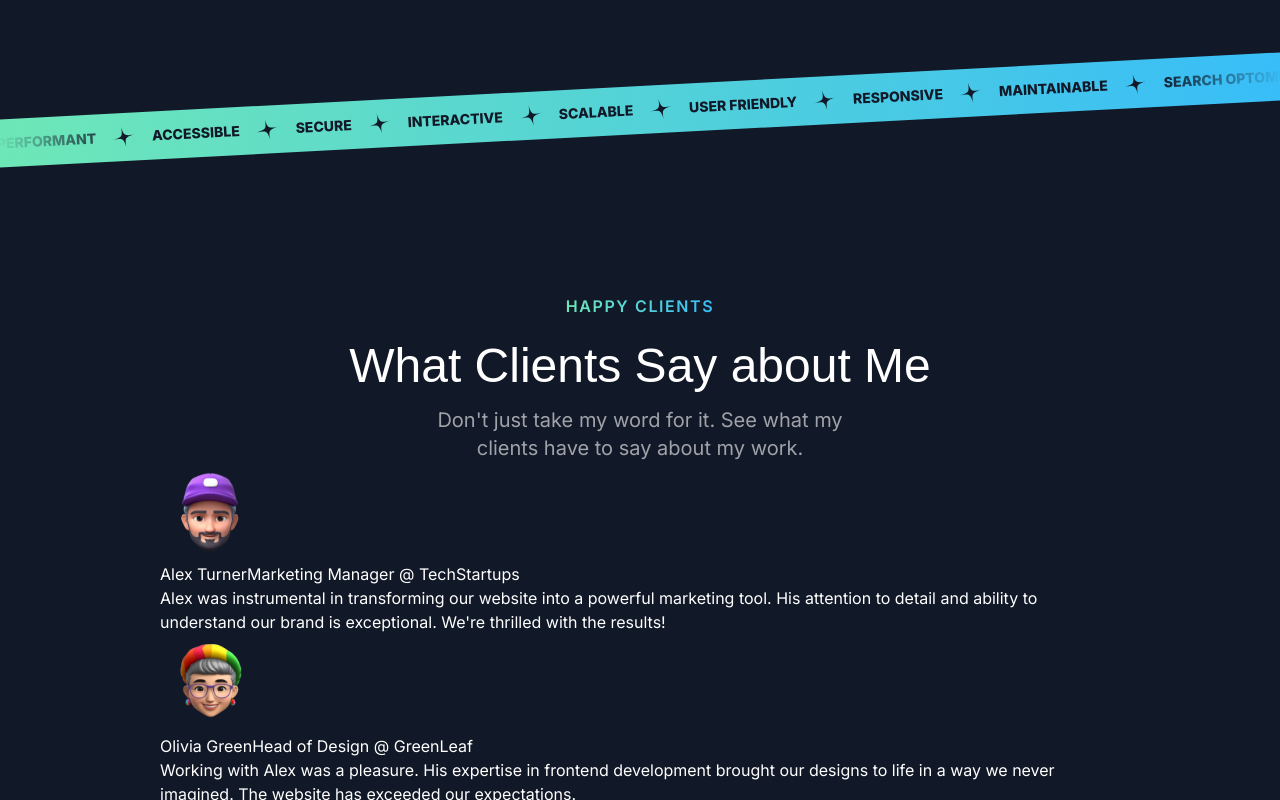
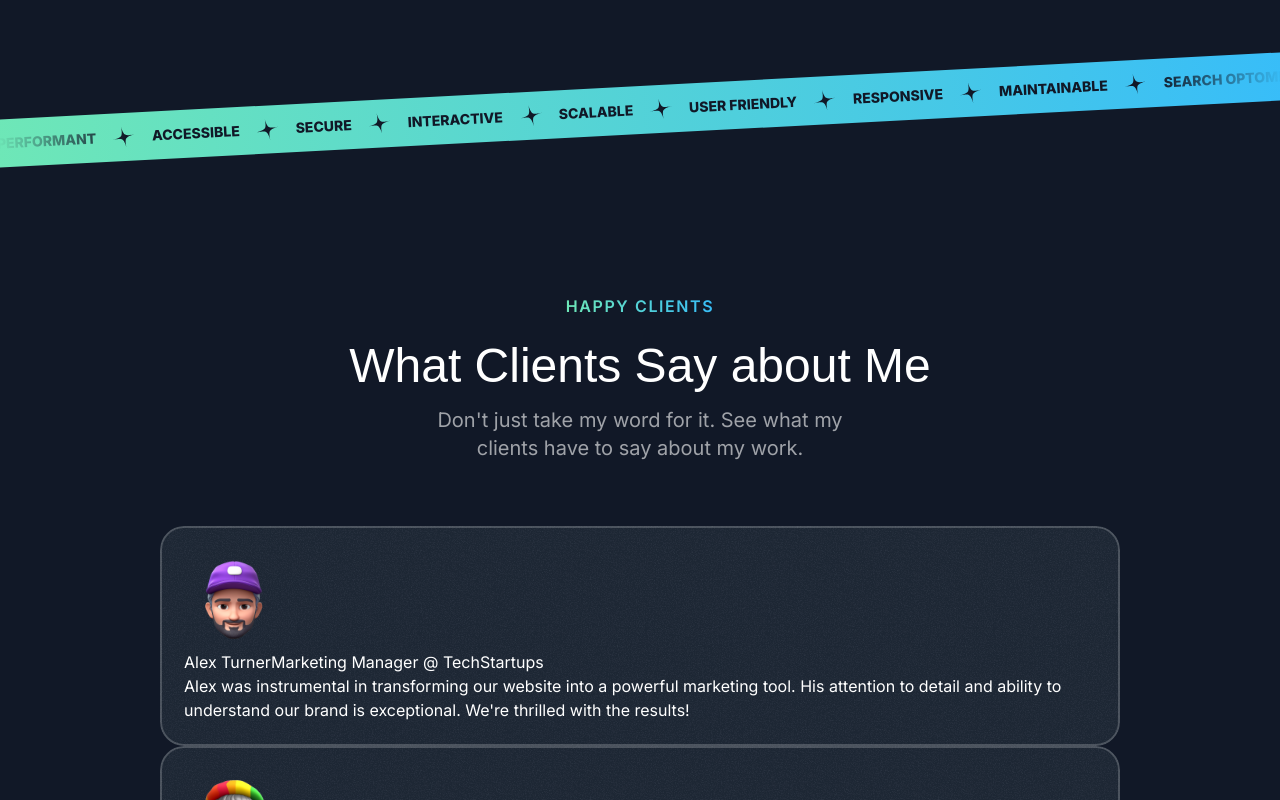
Before and after one commit to d-zucho/portfolio-frontendtube, a Next.js app: page / in a window 1280 px wide. Shown: the part 2966-3766 px from the top of the page. Built offline with nearby package versions, Linux system fonts and the light colour scheme; a web font is replaced by a local one.

Commit message:
use  semantic html

```diff
--- /dev/null
+++ b/src/components/Card.tsx
@@ -0,0 +1,24 @@
+import grainImage from '@/assets/images/grain.jpg'
+import { twMerge } from 'tailwind-merge'
+
+interface CardProps {
+  className?: string
+  children: React.ReactNode
+}
+
+export const Card = ({ className, children }: CardProps) => (
+  <article
+    className={twMerge(
+      'bg-gray-800 rounded-3xl relative z-0 after:z-10 overflow-hidden after:content-[""] after:absolute after:inset-0 after:outline after:outline-2 after:-outline-offset-2 after:rounded-3xl after:outline-white/20 p-6  after:pointer-events-none',
+      className
+    )}
+  >
+    <div
+      className='absolute inset-0 -z-10 opacity-5 pointer-events-none'
+      style={{
+        backgroundImage: `url(${grainImage.src})`,
+      }}
+    />
+    {children}
+  </article>
+)
--- a/src/sections/Projects.tsx
+++ b/src/sections/Projects.tsx
@@ -6,6 +6,7 @@
 import ArrowUpRightIcon from '@/assets/icons/arrow-up-right.svg'
 import Image from 'next/image'
 import { SectionHeader } from '@/components/SectionHeader'
+import { Card } from '@/components/Card'
 
 const portfolioProjects = [
   {
@@ -60,9 +61,9 @@
         <div className='flex flex-col mt-10 md:mt-20 gap-20'>
           {portfolioProjects.map((project) => (
             // Single Project Container
-            <div
+            <Card
               key={project.title}
-              className='bg-gray-800 rounded-3xl relative z-0 after:z-10 overflow-hidden after:content-[""] after:absolute after:inset-0 after:outline after:outline-2 after:-outline-offset-2 after:rounded-3xl after:outline-white/20 pt-8 px-8 md:pt-12 md:px-10 lg:pt-16 lg:px-20  after:pointer-events-none'
+              className='pb-0 pt-8 px-8 md:pt-12 md:px-10 lg:pt-16 lg:px-20  after:pointer-events-none'
             >
               <div
                 className='absolute inset-0 -z-10 opacity-5 pointer-events-none'
@@ -110,7 +111,7 @@
                   />
                 </div>
               </div>
-            </div>
+            </Card>
           ))}
         </div>
       </div>
--- a/src/sections/Testimonials.tsx
+++ b/src/sections/Testimonials.tsx
@@ -3,8 +3,10 @@
 import memojiAvatar3 from '@/assets/images/memoji-avatar-3.png'
 import memojiAvatar4 from '@/assets/images/memoji-avatar-4.png'
 import memojiAvatar5 from '@/assets/images/memoji-avatar-5.png'
+import grainImage from '@/assets/images/grain.jpg'
 import { SectionHeader } from '@/components/SectionHeader'
 import Image from 'next/image'
+import { Card } from '@/components/Card'
 
 const testimonials = [
   {
@@ -41,24 +43,37 @@
 
 export const TestimonialsSection = () => {
   return (
-    <section className='pt-16 pb-60 container'>
+    <section className='py-16'>
+      <div className='container'>
         <SectionHeader
           title='What Clients Say about Me'
           subtitle='HAPPY CLIENTS'
           description="Don't just take my word for it. See what my clients have to say about my work."
         />
-
-      <div>
+        <div className='py-16 flex flex-col items-center'>
           {testimonials.map((testimonial) => (
-          <article key={testimonial.name}>
+            // <article
+            //   key={testimonial.name}
+            //   className='bg-gray-800 rounded-3xl p-6 relative overflow-hidden outline-2 gap-12 outline outline-white/20 z-0'
+            // >
+            //   <div
+            //     className='absolute inset-0 -z-10 opacity-5 pointer-events-none'
+            //     style={{
+            //       backgroundImage: `url(${grainImage.src})`,
+            //     }}
+            //   />
+            // </article>
+            <Card key={testimonial.name}>
               <Image src={testimonial.avatar} alt={testimonial.name} />
               <div>
                 <span>{testimonial.name}</span>
                 <span>{testimonial.position}</span>
               </div>
               <p>{testimonial.text}</p>
-          </article>
+              <div></div>
+            </Card>
           ))}
+        </div>
       </div>
     </section>
   )
```
Lines whose indentation alone changed are shown as unchanged.
